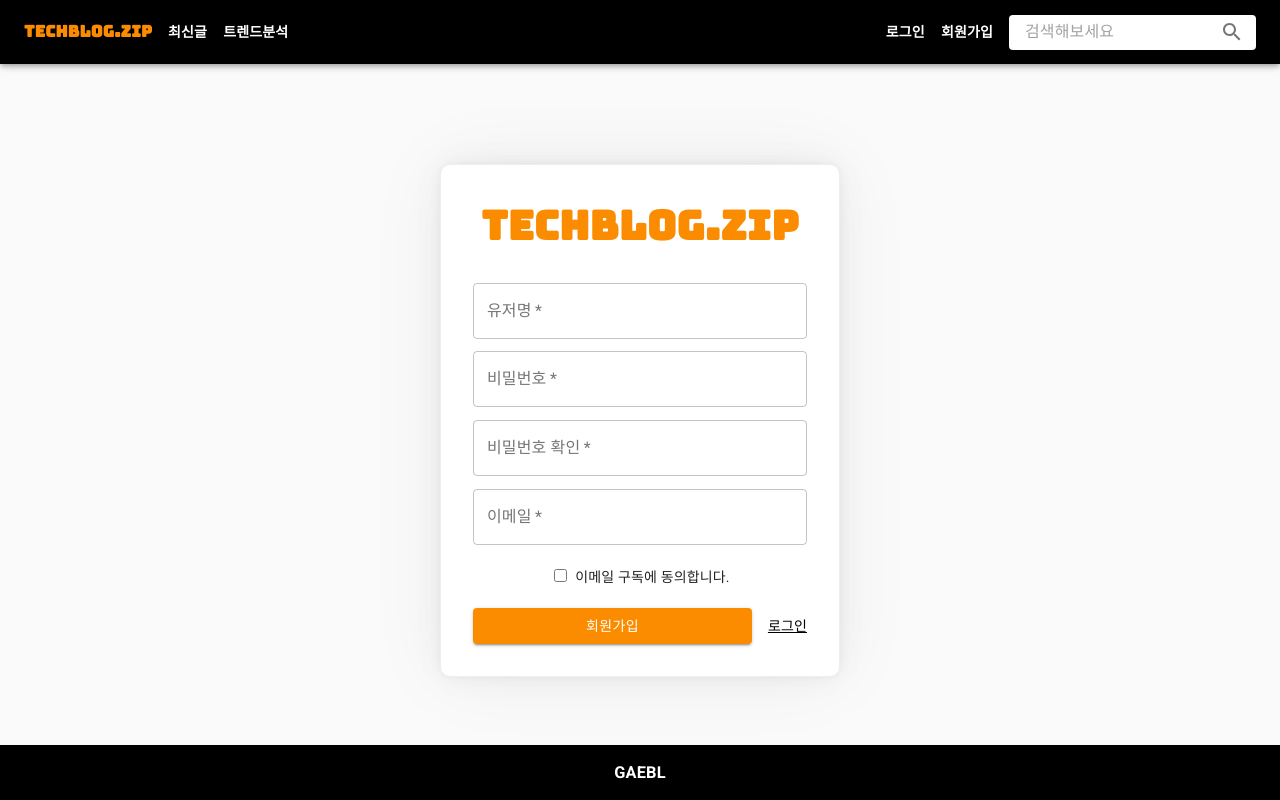
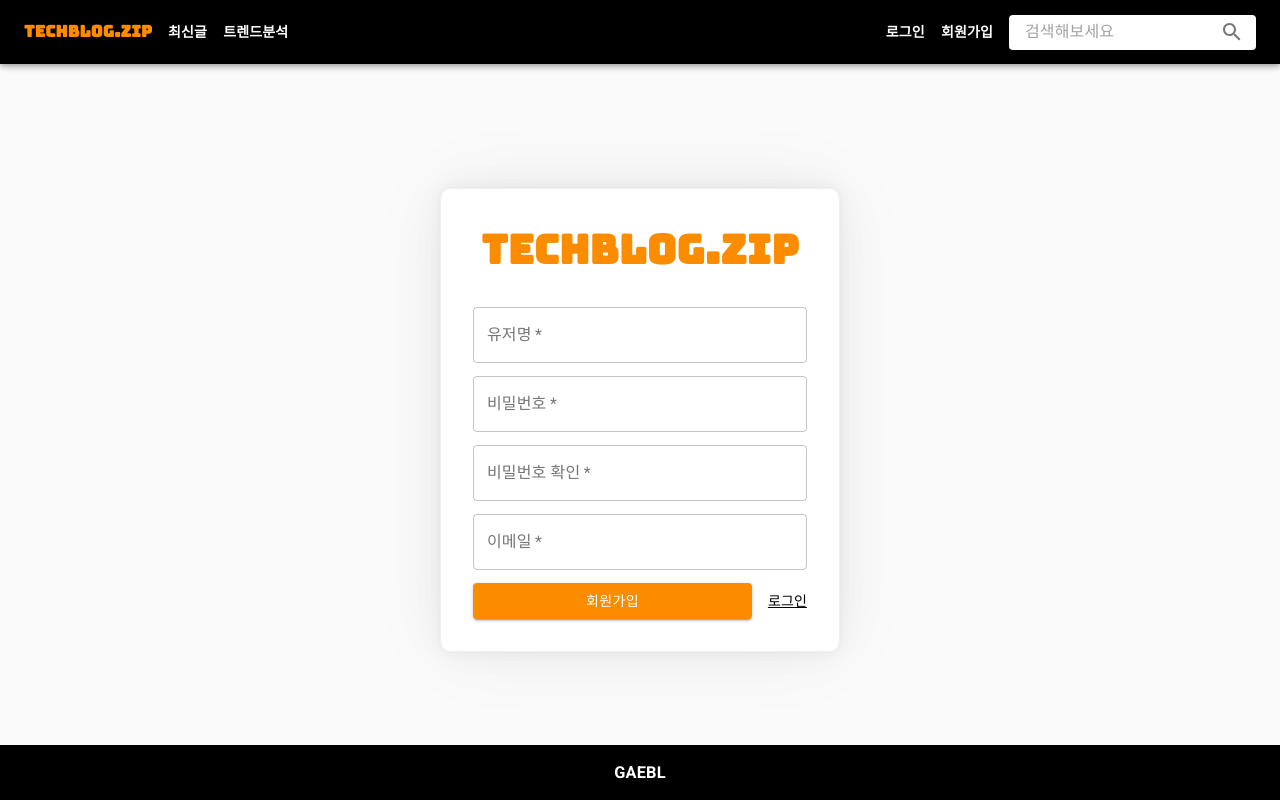
Before and after one commit to GAEBL/techblogzip, a React (Create React App) app in the folder frontend/: page /register in a window 1280 px wide. Built offline with nearby package versions, Linux system fonts and the light colour scheme; a web font is replaced by a local one.

Commit message:
refactor: 체크박스 삭제

```diff
--- a/frontend/src/components/AuthTemplate.js
+++ b/frontend/src/components/AuthTemplate.js
@@ -44,15 +44,6 @@ const StyledLink = styled(Link)`
   color: black;
 `;
 
-const StyledCheckBox = styled.div`
-  justify-self: center;
-  align-self: center;
-  padding: 0.5rem 0;
-  input {
-    margin-right: 0.5rem;
-  }
-`;
-
 function AuthTemplate({ type, history }) {
   const { form, isLoggedIn } = useSelector(({ auth, user }) => ({
     form: auth[type],
@@ -65,13 +56,6 @@ function AuthTemplate({ type, history }) {
     dispatch(changeInput({ type, name, value }));
   };
 
-  const handleCheckBox = (e) => {
-    const { name, value } = e.target;
-    dispatch(
-      changeInput({ type, name, value: value === 'false' ? true : false }),
-    );
-  };
-
   const handleSubmit = (e) => {
     e.preventDefault();
     if (type === 'login') {
@@ -82,7 +66,7 @@ function AuthTemplate({ type, history }) {
           username: form.username,
           password: form.password,
           email: form.email,
-          is_subscribed: form.is_subscribed,
+          is_subscribed: true,
         }),
       );
     }
@@ -134,15 +118,6 @@ function AuthTemplate({ type, history }) {
                 onChange={handleChange}
                 required
               />
-              <StyledCheckBox>
-                <input
-                  type="checkbox"
-                  name="is_subscribed"
-                  value={form.is_subscribed}
-                  onChange={handleCheckBox}
-                />
-                <label htmlFor="is_subscribed">이메일 구독에 동의합니다.</label>
-              </StyledCheckBox>
             </>
           )}
           <ButtonContainer>
```
